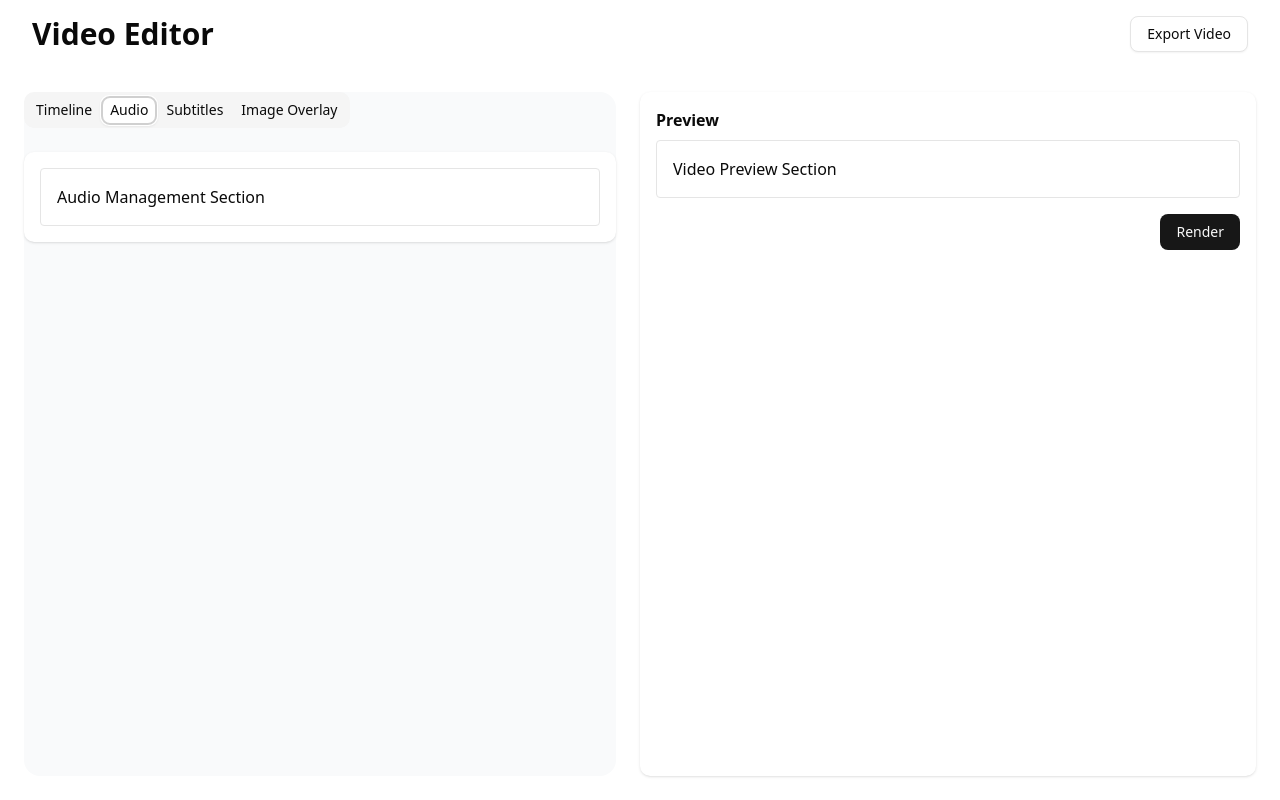
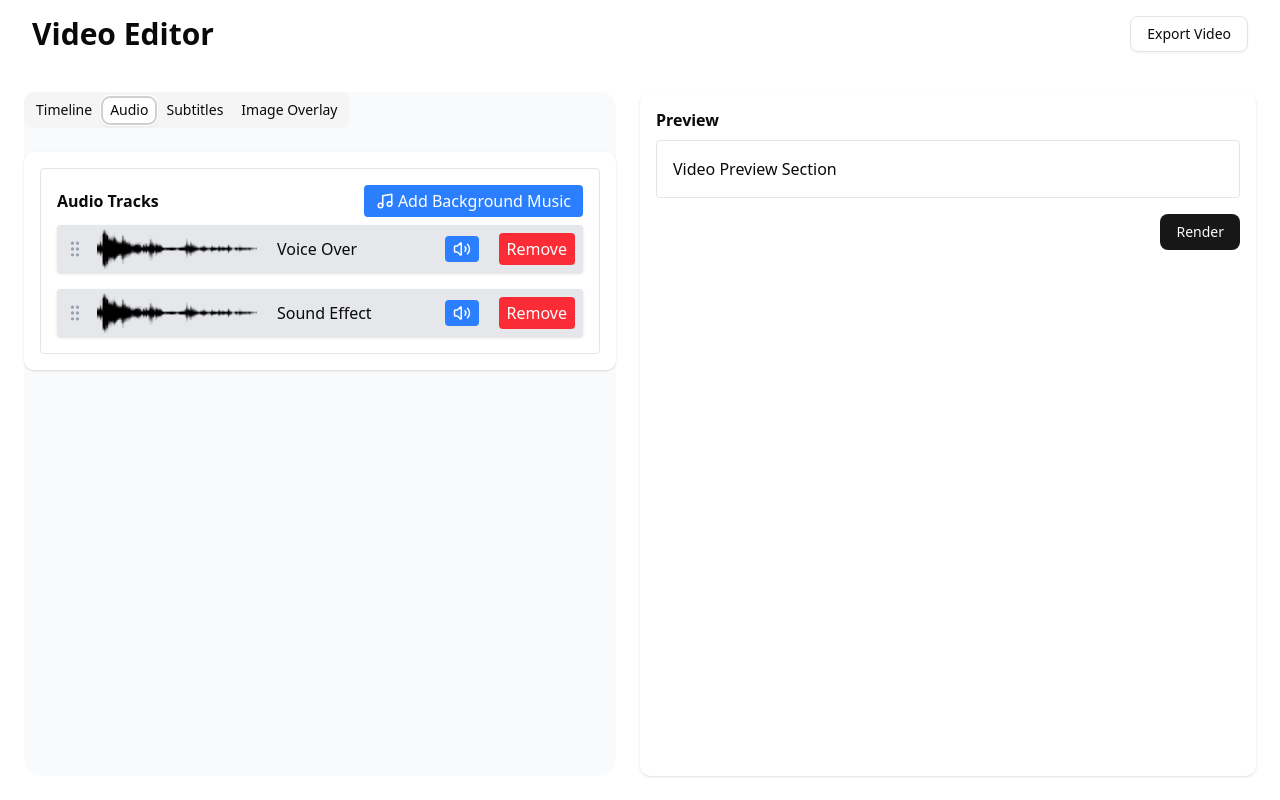
Before and after one commit to Gopi2301/move37, a Next.js app: page /editor in a window 1280 px wide. Both pictures are taken after a click on the tab "Audio". Built offline with nearby package versions, Linux system fonts and the light colour scheme.

Commit message:
feature: Implement audio managgement

```diff
--- a/components/audio/AudioManager.tsx
+++ b/components/audio/AudioManager.tsx
@@ -1,10 +1,93 @@
-import React from "react";
+import React, { useState, useRef } from "react";
+import { GripVertical, Volume2, VolumeX, Music } from "lucide-react";
+
+// Mock audio tracks
+const initialTracks = [
+  { id: "1", name: "Voice Over", muted: false },
+  { id: "2", name: "Sound Effect", muted: false },
+];
 
 const AudioManager = () => {
+  const [tracks, setTracks] = useState(initialTracks);
+  const dragItem = useRef<number | null>(null);
+  const dragOverItem = useRef<number | null>(null);
+
+  // Rearranging tracks (drag and drop)
+  const moveTrack = (from: number, to: number) => {
+    if (from === to) return;
+    const updated = [...tracks];
+    const [moved] = updated.splice(from, 1);
+    updated.splice(to, 0, moved);
+    setTracks(updated);
+  };
+
+  // Toggle mute
+  const toggleMute = (id: string) => {
+    setTracks(tracks => tracks.map(t => t.id === id ? { ...t, muted: !t.muted } : t));
+  };
+
+  // Remove track
+  const removeTrack = (id: string) => {
+    setTracks(tracks => tracks.filter(t => t.id !== id));
+  };
+
+  // Add background music (stub)
+  const addMusic = () => {
+    setTracks(tracks => [
+      ...tracks,
+      { id: Math.random().toString(), name: "Background Music", muted: false }
+    ]);
+  };
+
   return (
     <div className="p-4 border rounded bg-background">
-      {/* Audio Management UI goes here */}
-      <p>Audio Management Section</p>
+      <div className="flex items-center justify-between mb-2">
+        <h3 className="font-semibold">Audio Tracks</h3>
+        <button onClick={addMusic} className="flex items-center gap-1 bg-blue-500 text-white px-3 py-1 rounded hover:bg-blue-600">
+          <Music size={18}/> Add Background Music
+        </button>
+      </div>
+      <div className="flex flex-col gap-4">
+        {tracks.map((track, idx) => (
+          <div
+            key={track.id}
+            className="flex items-center gap-3 bg-gray-200 dark:bg-gray-800 rounded p-2 shadow relative"
+            draggable
+            onDragStart={() => { dragItem.current = idx; }}
+            onDragEnter={() => { dragOverItem.current = idx; }}
+            onDragEnd={() => {
+              if (
+                dragItem.current !== null &&
+                dragOverItem.current !== null &&
+                dragItem.current !== dragOverItem.current
+              ) {
+                moveTrack(dragItem.current, dragOverItem.current);
+              }
+              dragItem.current = null;
+              dragOverItem.current = null;
+            }}
+            onDragOver={e => e.preventDefault()}
+            style={{ opacity: dragItem.current === idx ? 0.5 : 1, cursor: 'grab' }}
+          >
+            {/* Drag handle */}
+            <div className="cursor-move text-gray-400 hover:text-gray-600">
+              <GripVertical size={20}/>
+            </div>
+            {/* Mock waveform */}
+            <div className="w-40 h-8 flex items-center justify-center mr-2">
+              <img src="/audio.png" alt="waveform" width={160} height={32} style={{objectFit: 'contain'}} />
+            </div>
+            {/* Track name */}
+            <span className="font-medium mr-2">{track.name}</span>
+            {/* Mute/unmute */}
+            <button onClick={() => toggleMute(track.id)} className={`ml-auto px-2 py-1 rounded ${track.muted ? 'bg-gray-400' : 'bg-blue-500 text-white'} hover:bg-blue-600`}>
+              {track.muted ? <VolumeX size={18}/> : <Volume2 size={18}/>}
+            </button>
+            {/* Remove */}
+            <button onClick={() => removeTrack(track.id)} className="ml-2 px-2 py-1 rounded bg-red-500 text-white hover:bg-red-600">Remove</button>
+          </div>
+        ))}
+      </div>
     </div>
   );
 };
```
Also changed, not shown: public/audio.png (added).
